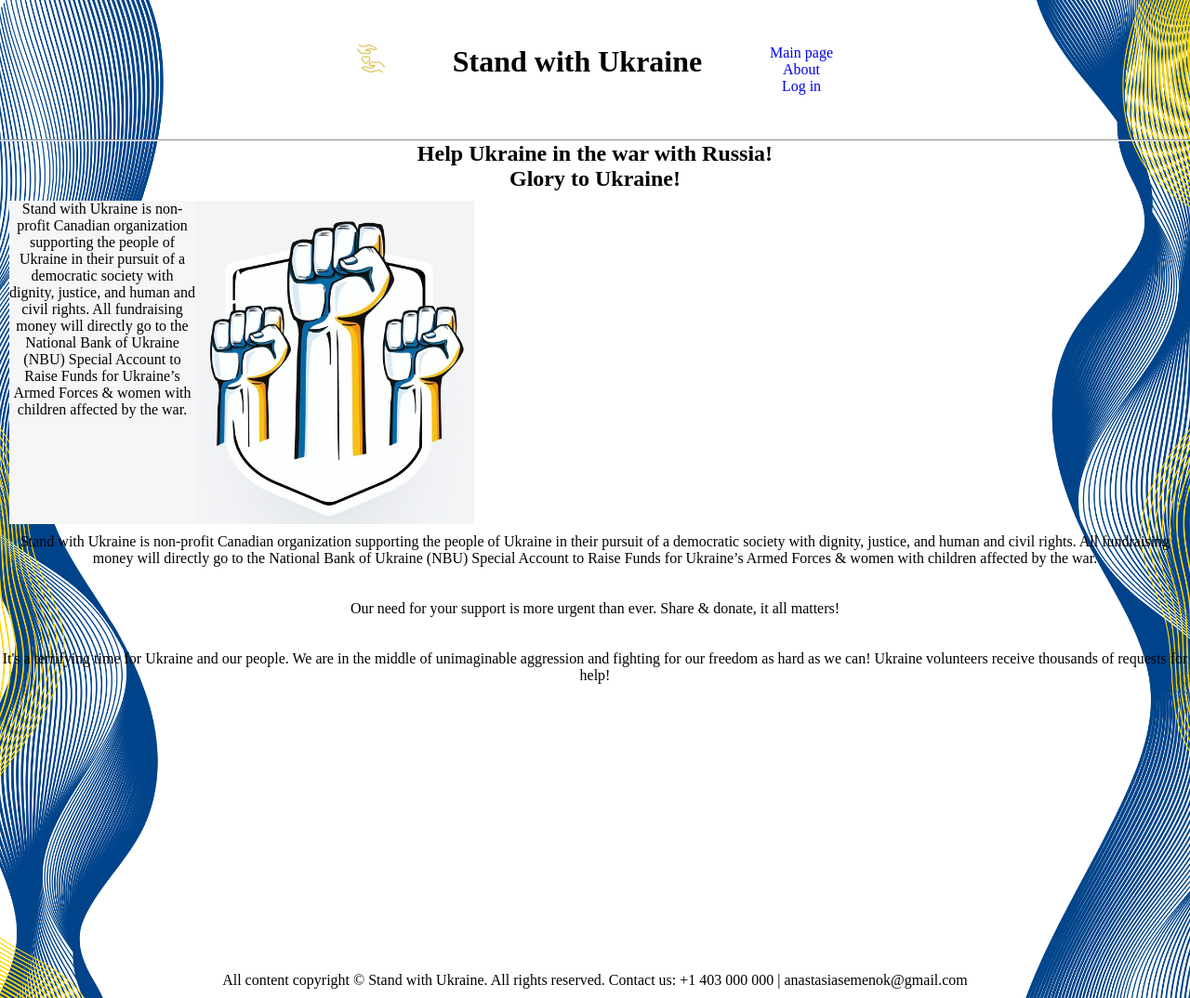
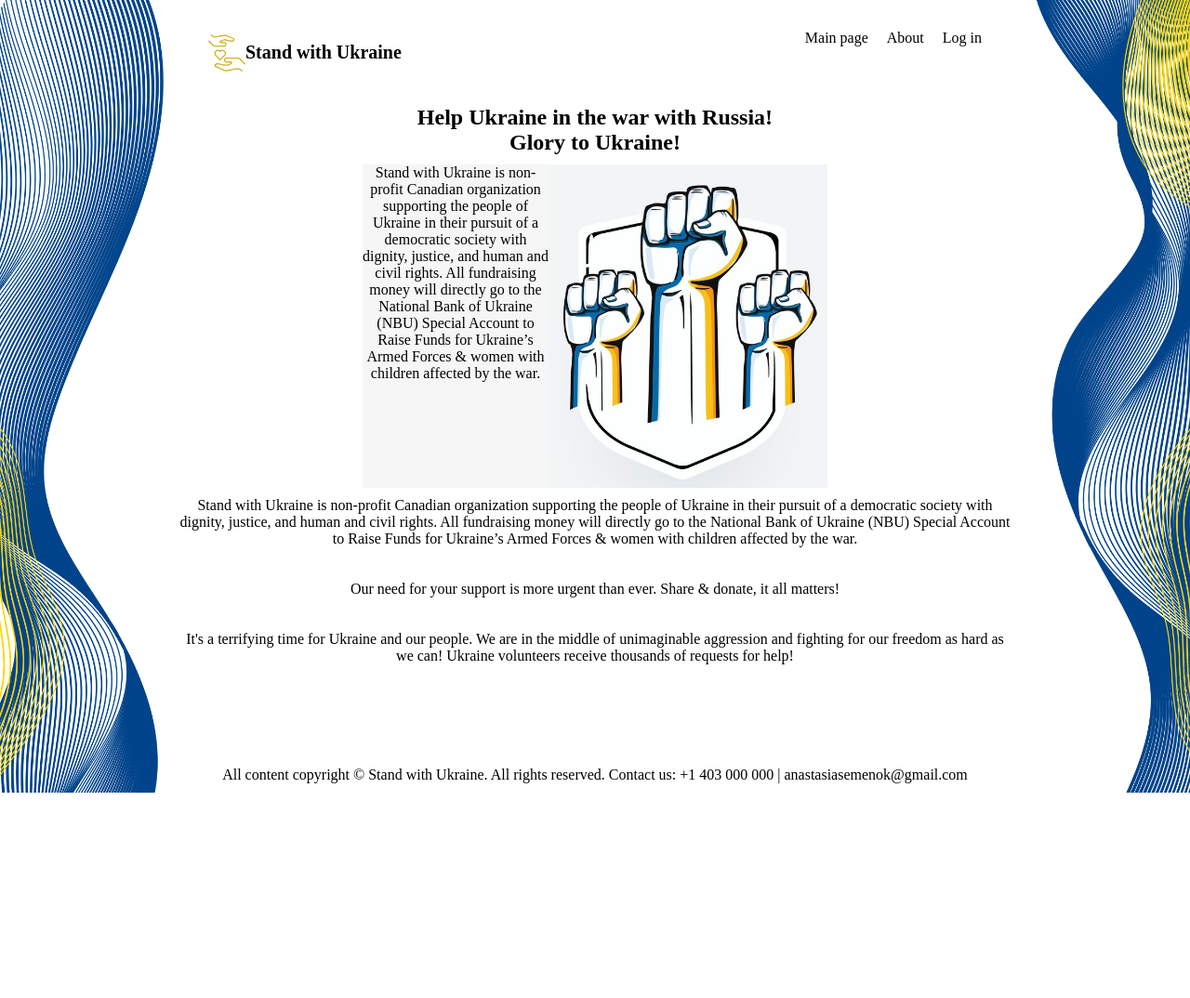
Before and after one commit to AnastasiiaKutsevolova/Donation-website, a plain HTML site: page about.html in a window 1280 px wide. Shown: the whole page at 93% size. After the commit the page ends 853 px from the top, so only its background shows below. Drawn offline with Linux system fonts and the light colour scheme.

Commit message:
css changes

```diff
--- a/about.html
+++ b/about.html
@@ -10,19 +10,25 @@
   </head>
   <body>
     <header>
-      <a href="./index.html">
-        <img src="./assets/images/logo.png" alt="logo" width="30" />
-      </a>
-      <h1>Stand with Ukraine</h1>
+      <div class="logo-container">
+        <a href="./index.html">
+          <img
+            class="logo"
+            src="./assets/images/logo.png"
+            alt="logo"
+            width="30"
+          />
+        </a>
+        <h1>Stand with Ukraine</h1>
+      </div>
       <nav>
-        <ul>
-          <li class="nav"><a href="./index.html">Main page</a></li>
-          <li class="nav"><a href="./about.html">About</a></li>
-          <li class="nav"><a href="./login.html">Log in</a></li>
+        <ul class="nav">
+          <li class="n-home"><a href="./index.html">Main page</a></li>
+          <li class="n-about"><a href="./about.html">About</a></li>
+          <li class="n-login"><a href="./login.html">Log in</a></li>
         </ul>
       </nav>
     </header>
-    <hr />
     <main>
       <article>
         <section>
--- a/assets/css/styles.css
+++ b/assets/css/styles.css
@@ -12,21 +12,39 @@
     align-items: center;
   }
 }
+
 header {
   display: flex;
   justify-content: space-between;
-  padding: 3rem 4rem;
-  margin: 0px 20rem;
+  padding: 1rem 1rem;
+  margin: 1rem 1rem;
 }
-a {
+
+a:link,
+a:visited {
+  color: #2a2a72;
   text-decoration: none;
+  color: black;
 }
+
 .nav {
   list-style-type: none;
+  display: flex;
+  align-items: center;
 }
+
 .nav:hover {
   color: white;
 }
+
+.n-about {
+  margin-right: 20px;
+}
+
+.n-home {
+  margin-right: 20px;
+}
+
 body {
   height: 100vh;
   background-image: url("../images/background.png");
@@ -34,20 +52,43 @@ body {
   background-size: cover;
   text-align: center;
   font-size: 16px;
+  margin-left: auto;
+  margin-right: auto;
+  width: 70%;
 }
+
 .logo {
-  width: 3rem;
-  height: 3rem;
+  width: 2.5rem;
+  height: 2.5rem;
+  margin-left: 0px;
 }
+
+.logo-container {
+  display: flex;
+  align-items: center;
+}
+.logo-container a {
+  padding-top: 5px;
+}
+
 .aboutUs {
   width: 500px;
   display: flex;
   background-color: #f6f6f6;
   margin: 10px;
+  display: inline-flex;
 }
+
+h1 {
+  text-align: left;
+  margin-left: 0px;
+  font-size: 20px;
+}
+
 header {
   display: flex;
 }
+
 .support-btn {
   background: #224fc3;
   border: none;
@@ -68,7 +109,7 @@ header {
 footer {
   text-align: center;
   padding: 10px;
-  margin-top: 300px;
+  margin-top: 100px;
 }
 
 input[type="text"],
```
Also changed, not shown: index.html (+6 -4 lines), login.html (+8 -7 lines).
